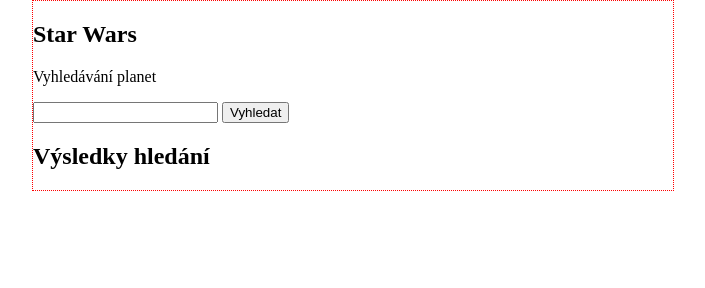
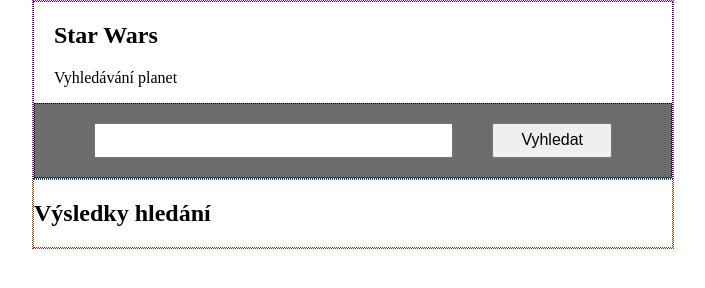
Before and after one commit to JackJayJames/Vyhledavac_StarWars_planet, a plain HTML site: page index.html in a window 1280 px wide. Shown: the whole page, without its empty margins (287-992 px from the left). Drawn offline with Linux system fonts and the light colour scheme.

Commit message:
header hotov

```diff
--- a/styl.css
+++ b/styl.css
@@ -8,3 +8,33 @@ article{
     border: 1px dotted red;
     width: 50%;
 }
+/*header*/
+header{
+    border: 1px dotted blue;
+}
+header > p, h1{
+    margin-left: 20px;
+}
+#user-input-container{
+    border: 1px dotted black;
+    background: rgb(109, 109, 109);
+    display: flex;
+    justify-content: space-evenly;
+    padding: 3%;
+}
+#user-input-container input{
+    box-sizing: border-box;
+    height: 35px;
+    width: 60%;
+    font-size: 100%;
+}
+#user-input-container button{
+    height: 35px;
+    width: 20%;
+    font-size: 100%;
+}
+
+/*styl section*/
+section{
+    border: 1px dotted green;
+}
```
